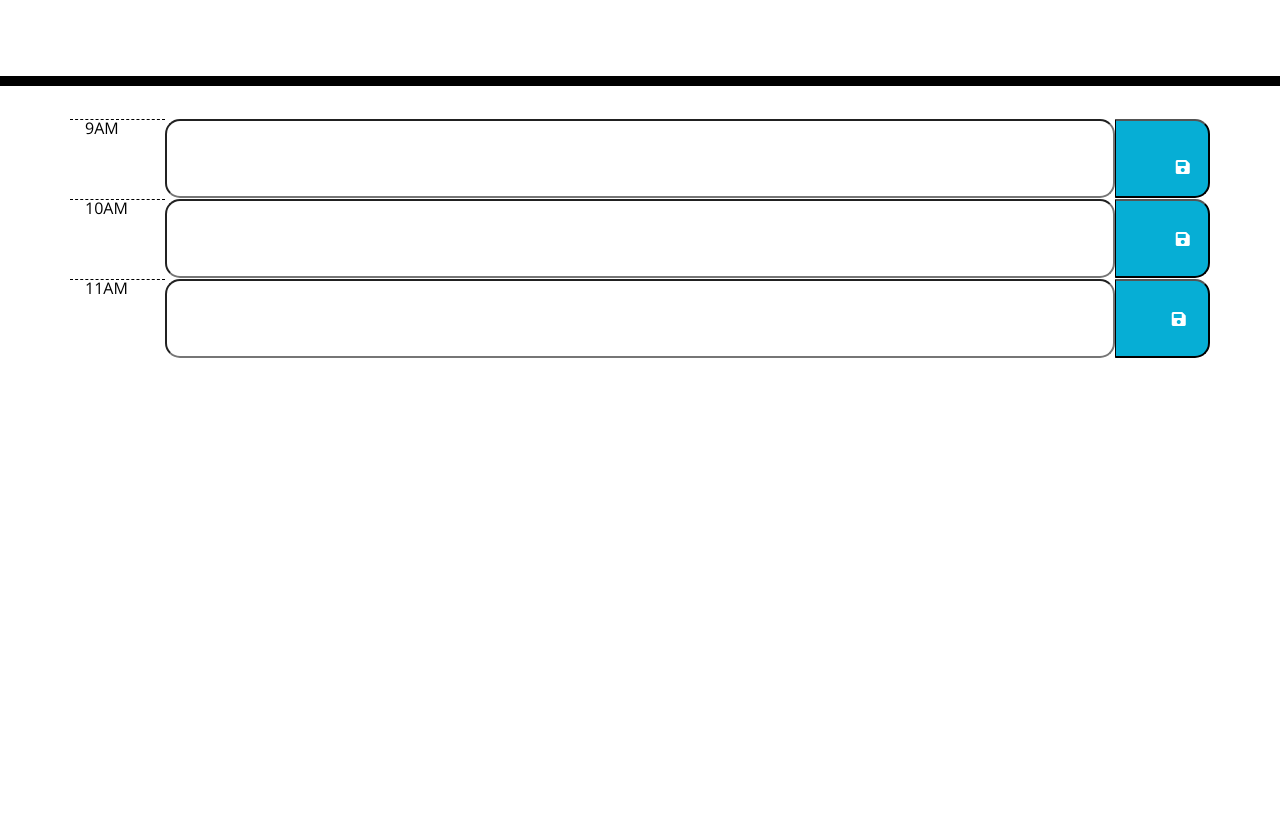
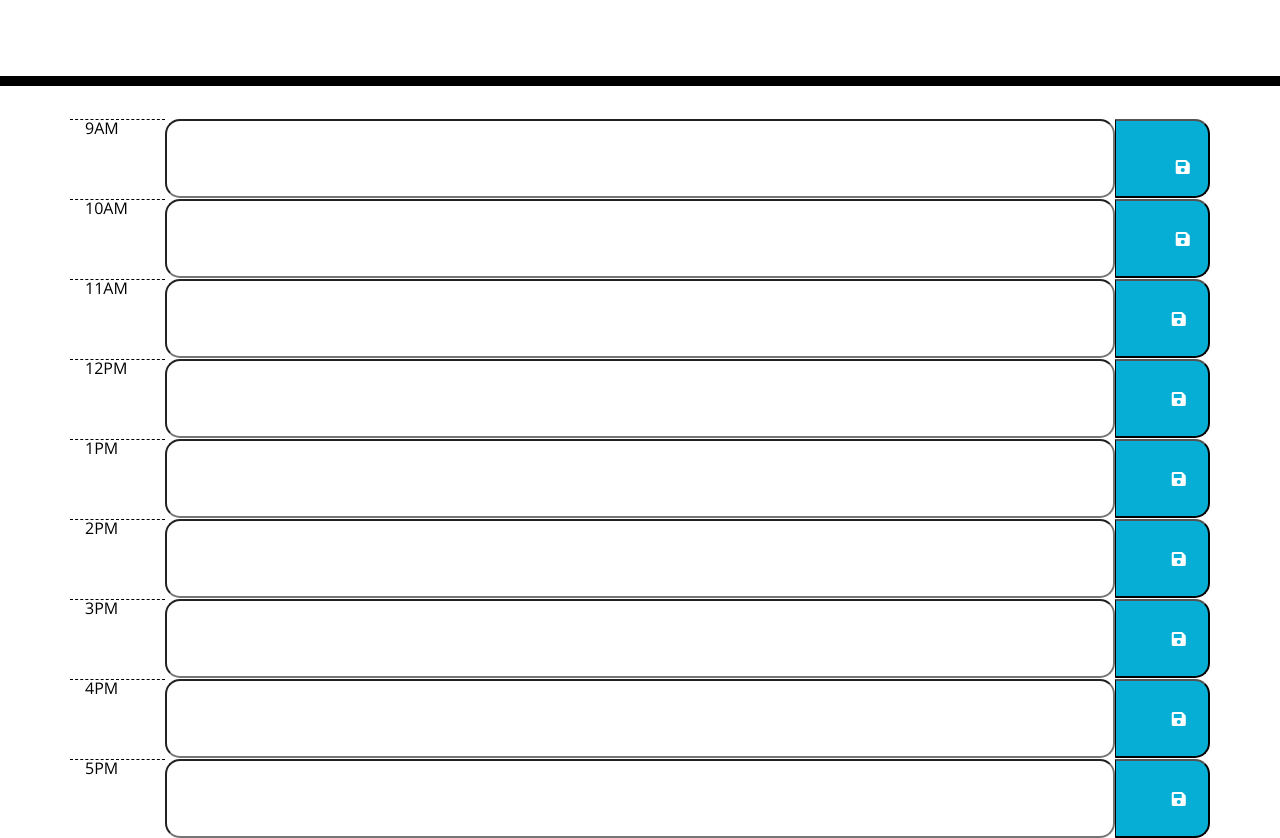
Before and after one commit to kas1330/Work-Day-Scheduler, a plain HTML site: page index.html in a window 1280 px wide. Shown: the part 182-1020 px from the top of the page. Before the commit the page ends 800 px from the top, so only its background shows below. Drawn offline with nearby package versions, Linux system fonts and the light colour scheme.

Commit message:
added remaining time slots to html

```diff
--- a/index.html
+++ b/index.html
@@ -62,6 +62,55 @@
       </button>
     </div>
 
+    <div class = 'row' id = '12PM'>
+      <div class = 'col-1 hour'>12PM</div>
+      <input class = 'col-10 time-block' id = '12' type = 'text'></input>
+      <button class = 'col-1 saveBtn' id = '12PMsaveBtn'>
+        <i class="fas fa-save"></i>
+      </button>
+    </div>
+
+    <div class = 'row' id = '1PM'>
+      <div class = 'col-1 hour'>1PM</div>
+      <input class = 'col-10 time-block' id = '13' type = 'text'></input>
+      <button class = 'col-1 saveBtn' id = '1PMsaveBtn'>
+        <i class="fas fa-save"></i>
+      </button>
+    </div>
+
+    <div class = 'row' id = '2PM'>
+      <div class = 'col-1 hour'>2PM</div>
+      <input class = 'col-10 time-block' id = '14' type = 'text'></input>
+      <button class = 'col-1 saveBtn' id = '2PMsaveBtn'>
+        <i class="fas fa-save"></i>
+      </button>
+    </div>
+
+    <div class = 'row' id = '3PM'>
+      <div class = 'col-1 hour'>3PM</div>
+      <input class = 'col-10 time-block' id = '15' type = 'text'></input>
+      <button class = 'col-1 saveBtn' id = '3PMsaveBtn'>
+        <i class="fas fa-save"></i>
+      </button>
+    </div>
+
+    <div class = 'row' id = '4PM'>
+      <div class = 'col-1 hour'>4PM</div>
+      <input class = 'col-10 time-block' id = '16' type = 'text'></input>
+      <button class = 'col-1 saveBtn' id = '4PMsaveBtn'>
+        <i class="fas fa-save"></i>
+      </button>
+    </div>
+
+    <div class = 'row' id = '5PM'>
+      <div class = 'col-1 hour'>5PM</div>
+      <input class = 'col-10 time-block' id = '17' type = 'text'></input>
+      <button class = 'col-1 saveBtn' id = '5PMsaveBtn'>
+        <i class="fas fa-save"></i>
+      </button>
+    </div>
+
+
 
 
 
```
